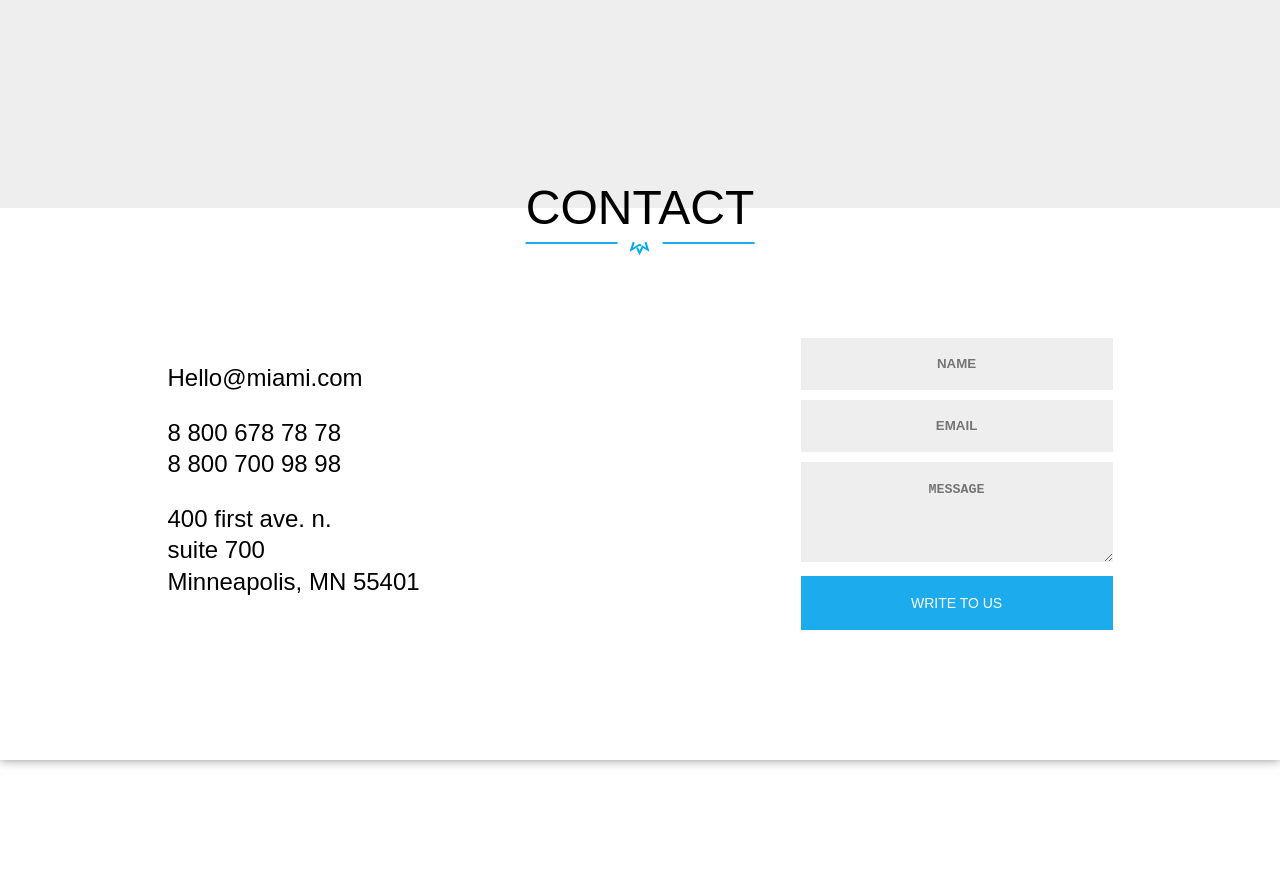
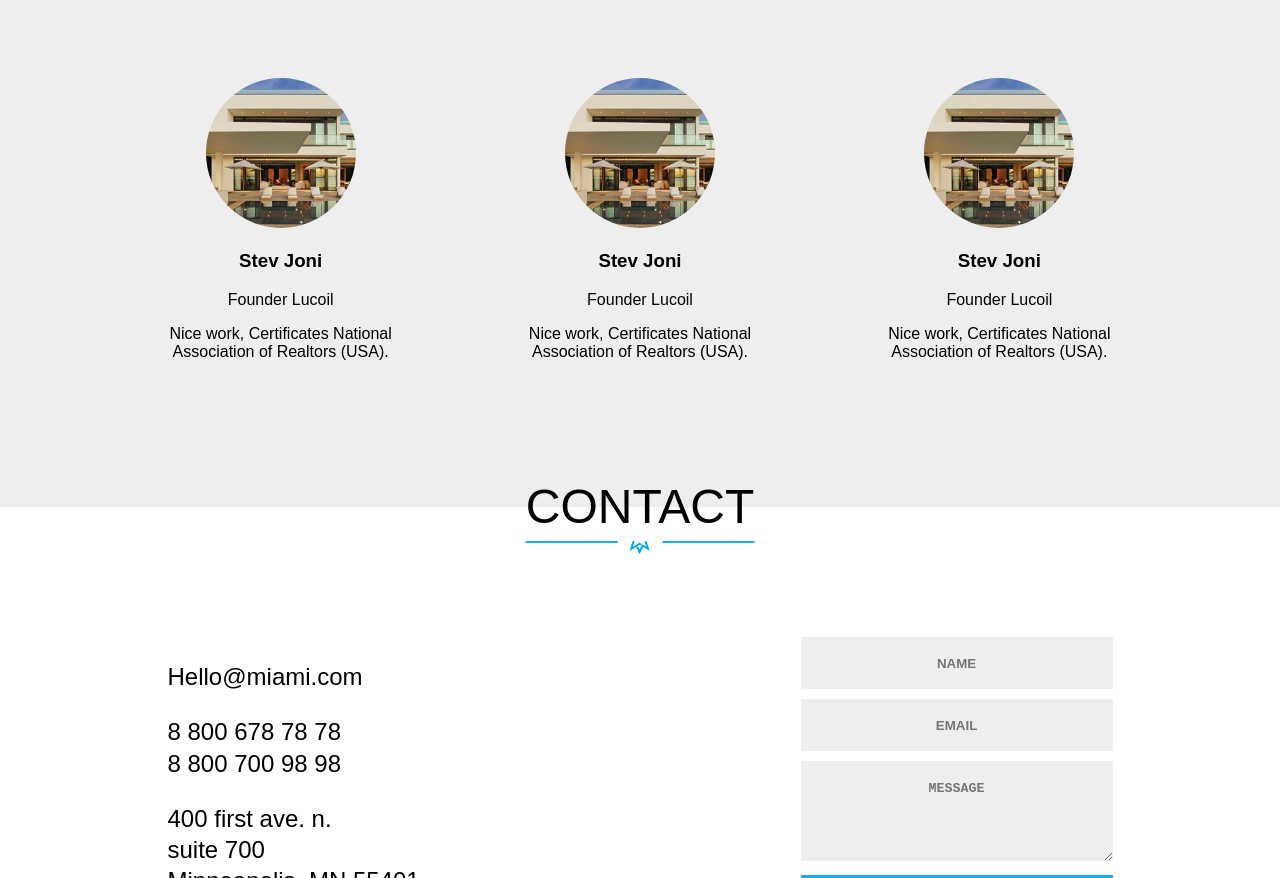
Before and after one commit to SavchenkoT/Miami, a website: page app/index.html in a window 1280 px wide. Shown: the part 3265-4143 px from the top of the page. Drawn offline with Linux system fonts and the light colour scheme.

Commit message:
add-file-testi

```diff
--- a/app/index.html
+++ b/app/index.html
@@ -138,6 +138,39 @@
         <span class="icon"><img src="img/icon.svg"></img></span>
       </div>
 
+      <div class="testis">
+        <div class="testi">
+            <div class="testi__photo" style="background-image: url(img/apart.png);"></div>
+            <h3 class="testi__name">Stev Joni</h3>
+            <div class="testi__position">Founder Lucoil</div>
+            <div class="testi__descr">
+                <p>Nice work, Certificates National <br />
+                  Association of Realtors (USA).</p>
+            </div>
+        </div>
+
+        <div class="testi">
+            <div class="testi__photo" style="background-image: url(img/apart.png);"></div>
+            <h3 class="testi__name">Stev Joni</h3>
+            <div class="testi__position">Founder Lucoil</div>
+            <div class="testi__descr">
+                <p>Nice work, Certificates National <br />
+                  Association of Realtors (USA).</p>
+            </div>
+        </div>
+
+        <div class="testi">
+            <div class="testi__photo" style="background-image: url(img/apart.png);"></div>
+            <h3 class="testi__name">Stev Joni</h3>
+            <div class="testi__position">Founder Lucoil</div>
+            <div class="testi__descr">
+                <p>Nice work, Certificates National <br />
+                  Association of Realtors (USA).</p>
+            </div>
+        </div>
+      </div>
+
+
 
     </div>
   </div>
--- /dev/null
+++ b/app/less/blocks/testi.less
@@ -0,0 +1,20 @@
+.testis {
+  display: flex;
+  justify-content: space-between;
+}
+
+.testi {
+  text-align: center;
+  padding: 0 2px;
+
+  &__photo {
+    height: 150px;
+    width: 150px;
+    border-radius: 50%;
+    background-size: cover;
+    background-position: 50% 50%;
+    background-repeat: no-repeat;
+    display: inline-block;
+    position: relative;
+  }
+}
--- a/app/less/style.less
+++ b/app/less/style.less
@@ -1,5 +1,6 @@
 @import "blocks/header";
 @import "blocks/section-best";
 @import "blocks/nav";
+@import "blocks/testi";
 @import "blocks/apart";
 @import "blocks/footer";
```
Also changed, not shown: app/css/style.css.
